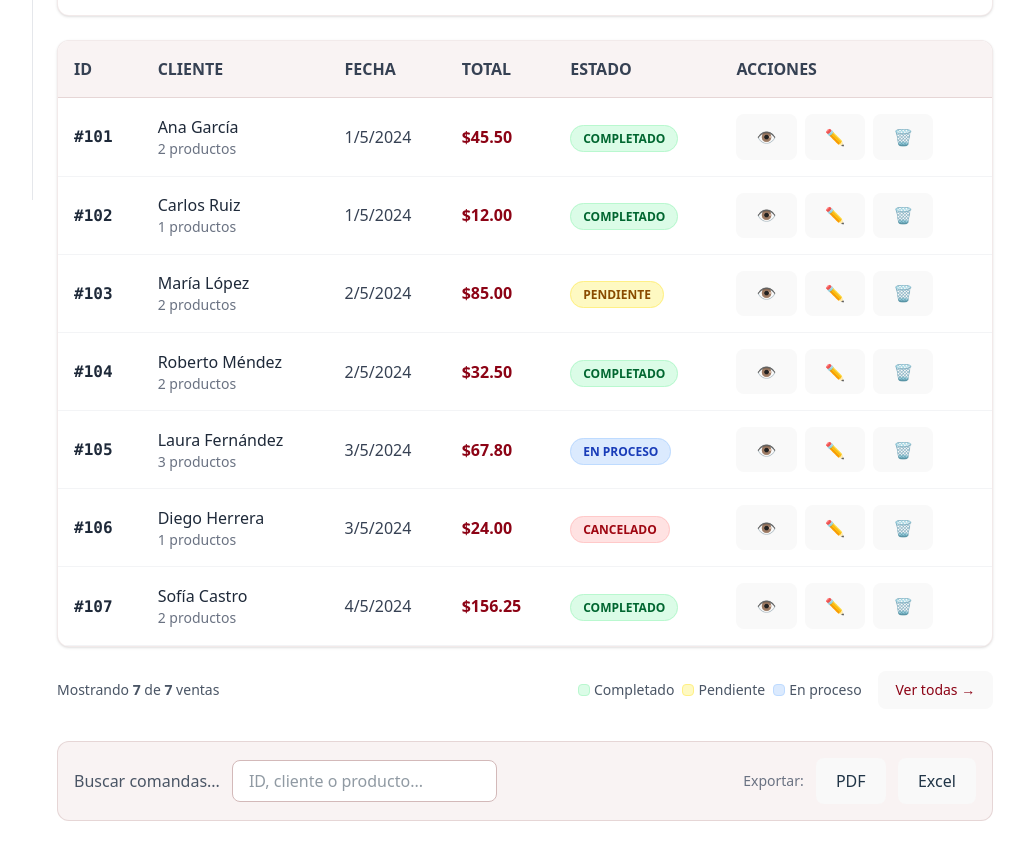
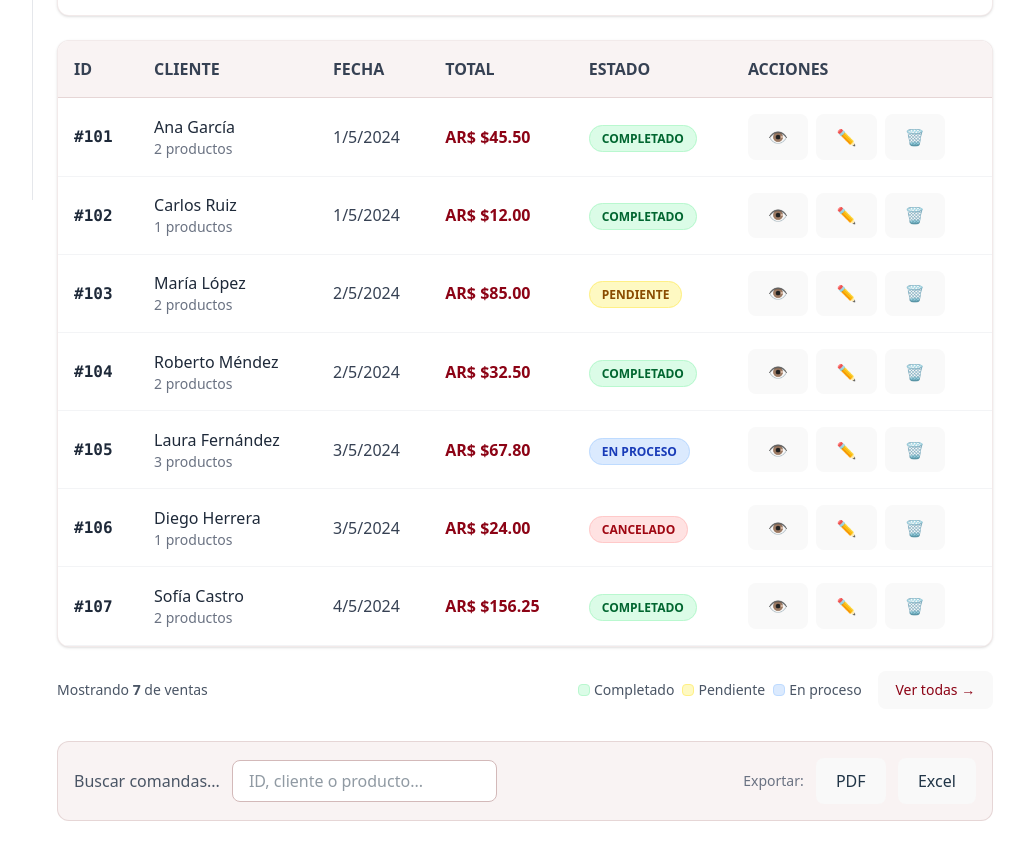
Before and after one commit to CamiZamora94/Proyecto-final-las-delicias-de-Theo-, a React app in the folder frontend/: page /ventas in a window 1280 px wide. Shown: the part 620-1465 px from the top of the page, without its empty margins (243-1267 px from the left). Built offline with nearby package versions, Linux system fonts and the light colour scheme; the HTML template or start-up script is replaced by a standard one.

Commit message:
Modificaciones en el estado de la venta[pendiente, completado, en proceso y cancelado]

```diff
--- a/frontend/src/components/Tabla.jsx
+++ b/frontend/src/components/Tabla.jsx
@@ -1,19 +1,12 @@
 import { useState } from 'react';
 
-export const TablaVentas = ({ ventas, filtros }) => {
+export const TablaVentas = ({ ventas, totalOriginal, onEliminar }) => {
   const [ventaSeleccionada, setVentaSeleccionada] = useState(null);
-
-  // Filtrar ventas según los filtros
-  const ventasFiltradas = ventas.filter(venta => {
-    if (filtros.estado !== 'todos' && venta.estado !== filtros.estado) return false;
-    if (filtros.cliente && !venta.cliente.toLowerCase().includes(filtros.cliente.toLowerCase())) return false;
-    // Aquí podrías agregar más lógica de filtrado por fecha si lo necesitas
-    return true;
-  });
 
   // Función para obtener el color según el estado
   const getColorEstado = (estado) => {
-    switch (estado) {
+    const status = estado?.toUpperCase();
+    switch (status) {
       case 'COMPLETADO':
         return 'bg-green-100 text-green-800 border-green-200';
       case 'PENDIENTE':
@@ -43,7 +36,7 @@ export const TablaVentas = ({ ventas, filtros }) => {
               </tr>
             </thead>
             <tbody>
-              {ventasFiltradas.map((venta) => (
+              {ventas.map((venta) => (
                 <tr
                   key={venta.id}
                   className="border-b border-gray-100 hover:bg-gray-50 transition-colors cursor-pointer"
@@ -54,13 +47,13 @@ export const TablaVentas = ({ ventas, filtros }) => {
                   </td>
                   <td className="p-4">
                     <div>
-                      <p className="font-medium text-gray-800">{venta.cliente}</p>
-                      <p className="text-sm text-gray-500">{venta.productos.length} productos</p>
+                      <p className="font-medium text-gray-800">{venta.cliente_nombre || venta.cliente}</p>
+                      <p className="text-sm text-gray-500">{(venta.productos?.length || 0)} productos</p>
                     </div>
                   </td>
                   <td className="p-4 text-gray-700">{venta.fecha}</td>
                   <td className="p-4">
-                    <span className="font-bold text-[#8c0315]">${venta.total.toFixed(2)}</span>
+                    <span className="font-bold text-[#8c0315]">AR$ ${(Number(venta.total) || 0).toFixed(2)}</span>
                   </td>
                   <td className="p-4">
                     <span className={`px-3 py-1 rounded-full text-xs font-semibold border ${getColorEstado(venta.estado)}`}>
@@ -91,7 +84,7 @@ export const TablaVentas = ({ ventas, filtros }) => {
                         className="text-gray-600 hover:text-red-600 p-1"
                         onClick={(e) => {
                           e.stopPropagation();
-                          // Acción de eliminar
+                          onEliminar(venta.id);
                         }}
                       >
                         🗑️
@@ -121,7 +114,7 @@ export const TablaVentas = ({ ventas, filtros }) => {
               <div>
                 <h4 className="font-semibold text-gray-700 mb-2">Información del Cliente</h4>
                 <div className="space-y-2">
-                  <p><span className="text-gray-600">Nombre:</span> {ventaSeleccionada.cliente}</p>
+                  <p><span className="text-gray-600">Nombre:</span> {ventaSeleccionada.cliente_nombre || ventaSeleccionada.cliente}</p>
                   <p><span className="text-gray-600">Fecha:</span> {ventaSeleccionada.fecha}</p>
                   <p><span className="text-gray-600">Estado:</span>
                     <span className={`ml-2 px-2 py-1 rounded text-xs ${getColorEstado(ventaSeleccionada.estado)}`}>
@@ -134,19 +127,19 @@ export const TablaVentas = ({ ventas, filtros }) => {
               <div>
                 <h4 className="font-semibold text-gray-700 mb-2">Productos</h4>
                 <div className="space-y-2">
-                  {ventaSeleccionada.productos.map((producto, index) => (
+                  {ventaSeleccionada.productos?.map((producto, index) => (
                     <div key={index} className="flex justify-between items-center bg-white p-3 rounded-lg">
                       <div>
-                        <p className="font-medium">{producto.nombre}</p>
-                        <p className="text-sm text-gray-500">Cantidad: {producto.cantidad}</p>
+                        <p className="font-medium">{producto?.nombre || 'Producto'}</p>
+                        <p className="text-sm text-gray-500">Cantidad: {producto?.cantidad || 0}</p>
                       </div>
-                      <p className="font-semibold">${producto.precio.toFixed(2)}</p>
+                      <p className="font-semibold">AR$ ${(Number(producto?.precio) || 0).toFixed(2)}</p>
                     </div>
                   ))}
                 </div>
                 <div className="mt-4 pt-4 border-t border-gray-200 flex justify-between items-center">
                   <span className="font-bold text-gray-800">Total:</span>
-                  <span className="text-2xl font-bold text-[#8c0315]">${ventaSeleccionada.total.toFixed(2)}</span>
+                  <span className="text-2xl font-bold text-[#8c0315]">AR$ ${(Number(ventaSeleccionada.total) || 0).toFixed(2)}</span>
                 </div>
               </div>
             </div>
@@ -157,7 +150,7 @@ export const TablaVentas = ({ ventas, filtros }) => {
       {/* Resumen al final de la tabla */}
       <div className="flex justify-between items-center mt-4 text-sm text-gray-600">
         <div>
-          Mostrando <span className="font-semibold">{ventasFiltradas.length}</span> de <span className="font-semibold">{ventas.length}</span> ventas
+          Mostrando <span className="font-semibold">{ventas.length}</span> de <span className="font-semibold">{totalOriginal}</span> ventas
         </div>
         <div className="flex items-center gap-4">
           <div className="flex gap-2">
```
